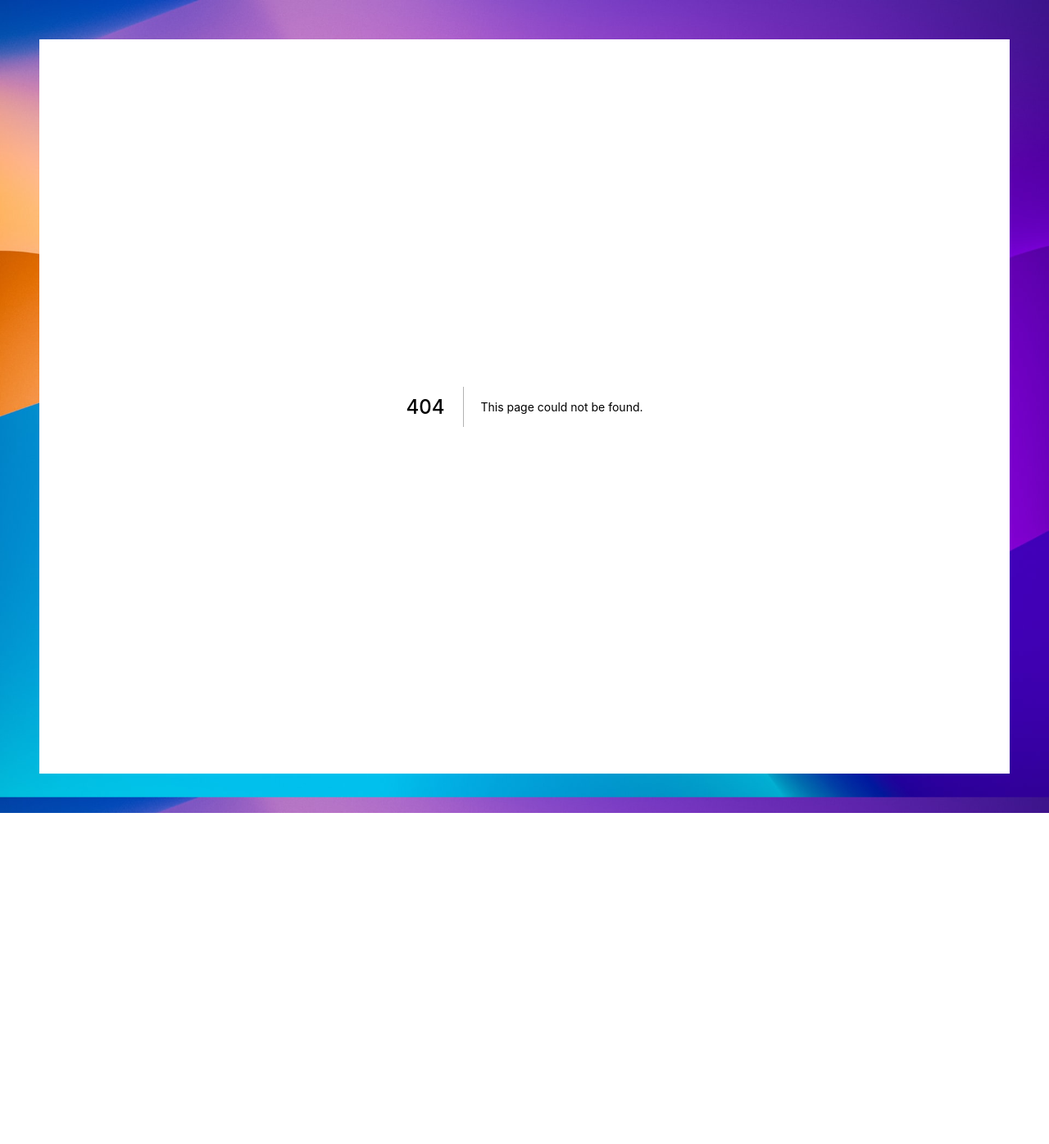
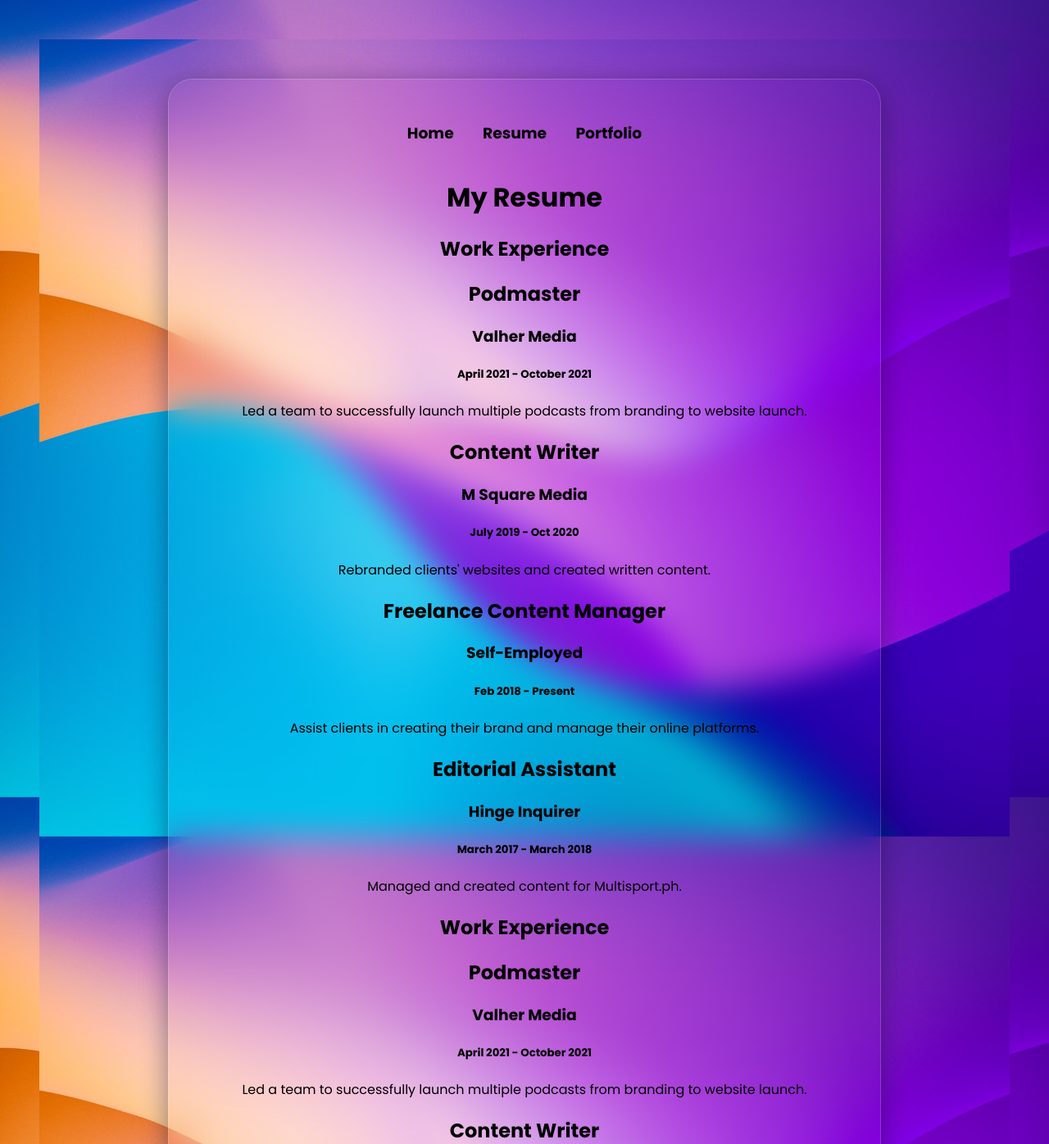
Before and after one commit to eafrancisco04/nextjs-profile-website, a Next.js app: page /resume in a window 1280 px wide. Before the commit this address had no page. Shown: the top 1396 px of the page at 82% size. Before the commit the page ends 992 px from the top, so only its background shows below. Built offline with nearby package versions, Linux system fonts and the light colour scheme.

Commit message:
add resume content

```diff
--- a/pages/portfolio.js
+++ b/pages/portfolio.js
@@ -8,7 +8,7 @@
 import sample3 from '../public/images/gallery-app.png';
 
 
-export default function FirstPost() {
+export default function Portfolio() {
   return (
     <>
     <Head>
--- /dev/null
+++ b/pages/resume.js
@@ -0,0 +1,145 @@
+import Header from '../components/Header';
+import Link from 'next/link';
+import Head from 'next/head';
+import Image from 'next/image'
+import styles from '../styles/Home.module.css';
+import { SiAdobephotoshop, SiAdobeaftereffects, SiAdobeillustrator, SiAdobexd, SiJavascript, SiNodedotjs } from 'react-icons/si';
+import { AiFillHtml5, AiFillGithub, AiFillInstagram, AiFillBehanceCircle } from 'react-icons/ai';
+import { DiCss3, DiReact } from 'react-icons/di';
+import { BsBootstrapFill, BsLinkedin } from 'react-icons/bs';
+
+
+export default function Resume() {
+  return (
+    <>
+    <Head>
+      <title>Ea Francisco | Resume</title>
+      <meta name="portfolio" content="The creative portfolio of Ea Francisco, web designer" />
+      <link rel="stylesheet" href="https://fonts.googleapis.com/css2?family=Poppins:ital,wght@0,100;0,200;0,300;0,400;0,500;0,600;0,700;0,800;1,100;1,200;1,300;1,400;1,500;1,600;1,700;1,800&display=swap" />
+    </Head>
+
+
+        <main className={styles.main}>
+    <Header />
+      <h1>My Resume</h1>
+
+      <div className={styles.resume}>
+          <div className={styles.work}>
+              <h2 className={styles.titlecard}>Work Experience</h2>
+              <div className={styles.card2}>
+                  <h2 className={styles.heading}>Podmaster</h2>
+                  <h3 className={styles.subheading}>Valher Media</h3>
+                  <h5 className={styles.date}>April 2021 - October 2021</h5>
+                  <p className={styles.descr}>Led a team to successfully launch multiple podcasts from branding to website launch.</p>
+              </div>
+
+              <div className={styles.card2}>
+                  <h2 className={styles.heading}>Content Writer</h2>
+                  <h3 className={styles.subheading}>M Square Media</h3>
+                  <h5 className={styles.date}>July 2019 - Oct 2020</h5>
+                  <p className={styles.descr}>Rebranded clients' websites and created written content.</p>
+              </div>
+
+              <div className={styles.card2}>
+                  <h2 className={styles.heading}>Freelance Content Manager</h2>
+                  <h3 className={styles.subheading}>Self-Employed</h3>
+                  <h5 className={styles.date}>Feb 2018 - Present</h5>
+                  <p className={styles.descr}>Assist clients in creating their brand and manage their online platforms.</p>
+              </div>
+
+              <div className={styles.card2}>
+                  <h2 className={styles.heading}>Editorial Assistant</h2>
+                  <h3 className={styles.subheading}>Hinge Inquirer</h3>
+                  <h5 className={styles.date}>March 2017 - March 2018</h5>
+                  <p className={styles.descr}>Managed and created content for Multisport.ph.</p>
+              </div>
+
+          </div>
+
+      </div>
+        <div className={styles.resume}>
+          <div className={styles.work}>
+              <h2 className={styles.titlecard}>Work Experience</h2>
+              <div className={styles.card2}>
+                  <h2 className={styles.heading}>Podmaster</h2>
+                  <h3 className={styles.subheading}>Valher Media</h3>
+                  <h5 className={styles.date}>April 2021 - October 2021</h5>
+                  <p className={styles.descr}>Led a team to successfully launch multiple podcasts from branding to website launch.</p>
+              </div>
+
+              <div className={styles.card2}>
+                  <h2 className={styles.heading}>Content Writer</h2>
+                  <h3 className={styles.subheading}>M Square Media</h3>
+                  <h5 className={styles.date}>July 2019 - Oct 2020</h5>
+                  <p className={styles.descr}>Rebranded clients' websites and created written content.</p>
+              </div>
+
+              <div className={styles.card2}>
+                  <h2 className={styles.heading}>Freelance Content Manager</h2>
+                  <h3 className={styles.subheading}>Self-Employed</h3>
+                  <h5 className={styles.date}>Feb 2018 - Present</h5>
+                  <p className={styles.descr}>Assist clients in creating their brand and manage their online platforms.</p>
+              </div>
+
+              <div className={styles.card2}>
+                  <h2 className={styles.heading}>Editorial Assistant</h2>
+                  <h3 className={styles.subheading}>Hinge Inquirer</h3>
+                  <h5 className={styles.date}>March 2017 - March 2018</h5>
+                  <p className={styles.descr}>Managed and created content for Multisport.ph.</p>
+              </div>
+
+          </div>
+
+
+          <div className={styles.school}>
+              <h2 className={styles.titlecard}>Education</h2>
+              <div className={styles.card2}>
+                  <h2 className={styles.heading}>Humber College</h2>
+                  <h3 className={styles.subheading}>Toronto, Canada</h3>
+                  <h5 className={styles.date}>2021 - 2022</h5>
+                  <p className={styles.descr}>Web Design and Development  Certificate of Achievement</p>
+              </div>
+
+              <div className={styles.card2}>
+                  <h2 className={styles.heading}>De La Salle University</h2>
+                  <h3 className={styles.subheading}>Manila, Philippines</h3>
+                  <h5 className={styles.date}>2013 - 2016</h5>
+                  <p className={styles.descr}>Bachelor of Arts in International Studies, Major in European Studies</p>
+              </div>
+
+          </div>
+
+          <div className={styles.skills}>
+            <h2>My Skills</h2>
+            <div>
+              <h2>Design</h2>
+              <span>
+                <SiAdobephotoshop size={70}/>{' '}
+                <SiAdobeaftereffects size={70}/>{' '}
+                <SiAdobeillustrator size={70}/>{' '}
+                <SiAdobexd size={70}/>
+              </span>
+
+              <h2>Developer</h2>
+              <span>
+                <SiJavascript size={70}/>
+                <AiFillHtml5 size={70}/>
+                <DiCss3 size={70}/>
+                <DiReact size={70}/>
+                <BsBootstrapFill size={70} />
+                <SiNodedotjs size={70} />
+              </span>
+            </div>
+
+          </div>
+
+      </div>
+
+
+
+
+
+    </main>
+    </>
+  )
+}
```
